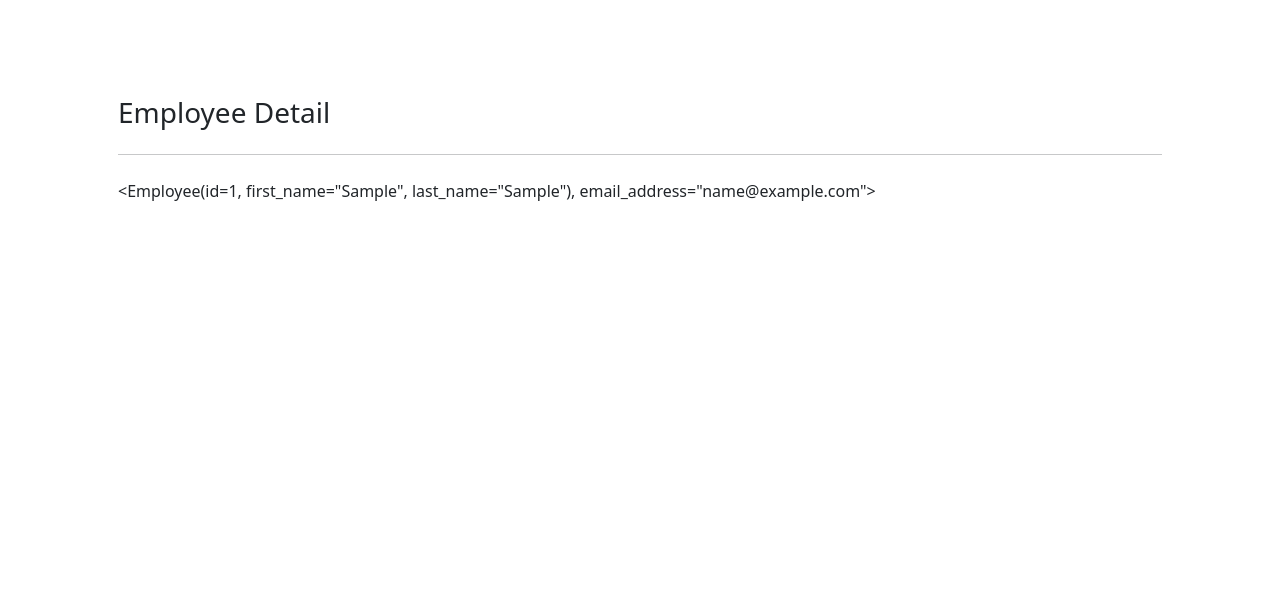
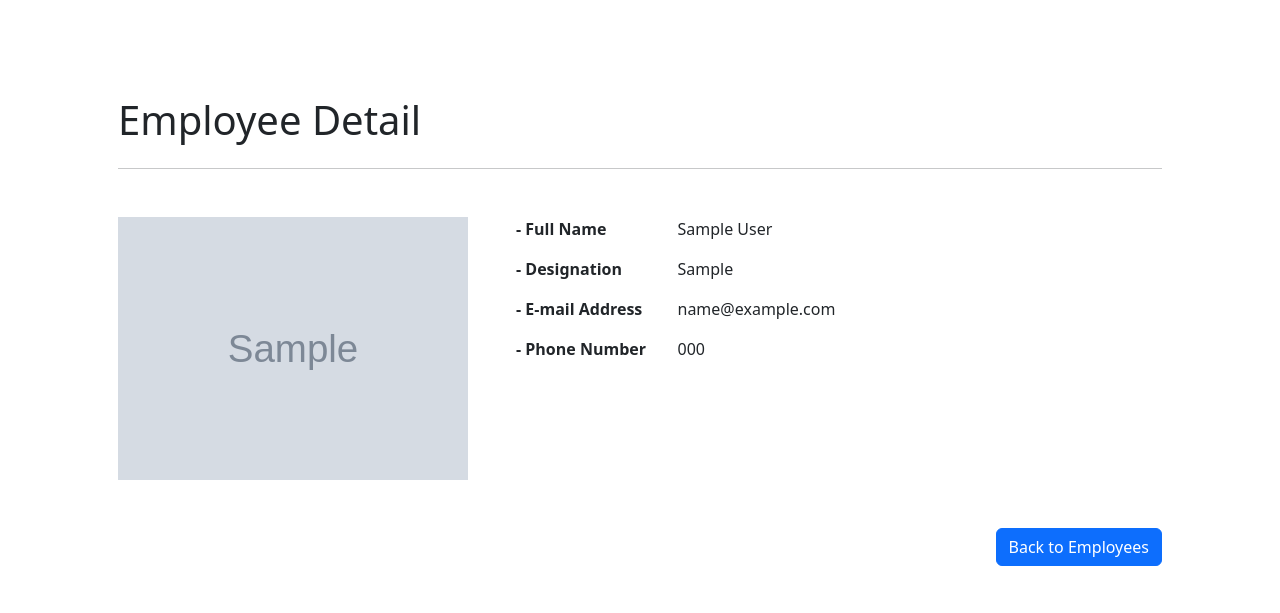
Before and after one commit to joaopdroslv/learning-django, a Django app: page /employees/1/ in a window 1280 px wide. Shown: the top 613 px of the page. Run offline with Django 5.2, Linux system fonts and the light colour scheme; tables that the repository leaves empty hold one stand-in row (values such as "Sample post"); grey boxes marked "Sample" are stand-in pictures.

Commit message:
navigation buttons added

```diff
--- a/src/employees/urls.py
+++ b/src/employees/urls.py
@@ -2,6 +2,6 @@ from django.urls import path
 from . import views
 
 urlpatterns = [
-    path("", views.employees),
-    path("<int:pk>/", views.employee_detail),
+    path("", views.employees, name="employees"),
+    path("<int:pk>/", views.employee_detail, name="employee_detail"),
 ]
--- a/src/mysite/urls.py
+++ b/src/mysite/urls.py
@@ -24,7 +24,7 @@ from . import views
 
 urlpatterns = [
     path("admin/", admin.site.urls),
-    path("", views.home),
+    path("", views.home, name="home"),
     path("employees/", include("employees.urls"))
 ] + static(
     settings.MEDIA_URL, document_root=settings.MEDIA_ROOT
--- a/src/templates/employee_detail.html
+++ b/src/templates/employee_detail.html
@@ -1,13 +1,42 @@
 {% extends "base.html" %}
+
+{% load static %}
 
 {% block title %} Employee Detail {% endblock %}
 
 {% block content %}
 
-<div class="container mt-5 bg-white p-5">
-  <h3>Employee Detail</h3>
-  <hr class="mt-4 mb-4">
-  {{ employee }}
+<div class="container mt-5 p-5 bg-white">
+  <h1>Employee Detail</h1>
+  <hr class="mt-4 mb-4" />
+  <div class="mt-5 d-flex">
+    <img
+      src="{{ employee.photo.url }}"
+      alt="Employee Photo"
+      style="max-width: 350px; height: auto"
+    />
+    <div class="ms-5 w-100">
+      <div class="d-flex">
+        <p class="w-25 fw-bold">- Full Name</p>
+        <p>{{ employee.first_name }} {{ employee.last_name }}</p>
+      </div>
+      <div class="d-flex">
+        <p class="w-25 fw-bold">- Designation</p>
+        <p>{{ employee.designation }}</p>
+      </div>
+      <div class="d-flex">
+        <p class="w-25 fw-bold">- E-mail Address</p>
+        <p>{{ employee.email_address }}</p>
+      </div>
+      <div class="d-flex">
+        <p class="w-25 fw-bold">- Phone Number</p>
+        <p>{{ employee.phone_number }}</p>
+      </div>
+    </div>
+  </div>
+  <div class="w-100 mt-5 text-end">
+    <a href="{% url 'employees' %}" class="btn btn-primary">Back to Employees</a>
+  </div>
 </div>
 
 {% endblock %}
```
Also changed, not shown: src/templates/employees.html (+15 -4 lines), src/templates/home.html (+5 -2 lines), src/media/imgs/test_employee1_2OuJFm5.jpg (added).
